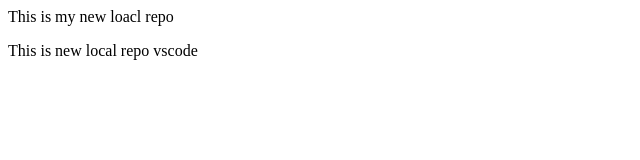
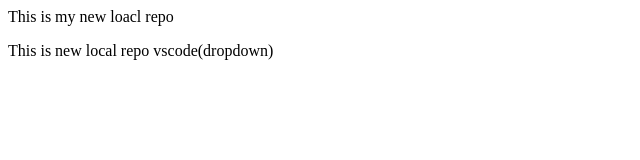
Before and after one commit to murlikrishn177/loaclrepovscode, a plain HTML site: page index.html in a window 1280 px wide. Shown: the full height of the page, 0-640 px from the left. Drawn offline with Linux system fonts and the light colour scheme.

Commit message:
Add dropdown

```diff
--- a/index.html
+++ b/index.html
@@ -1,3 +1,3 @@
 <p>This is my new loacl repo</p>
 
-<p>This is new local repo vscode</p>
+<p>This is new local repo vscode(dropdown)</p>
```
